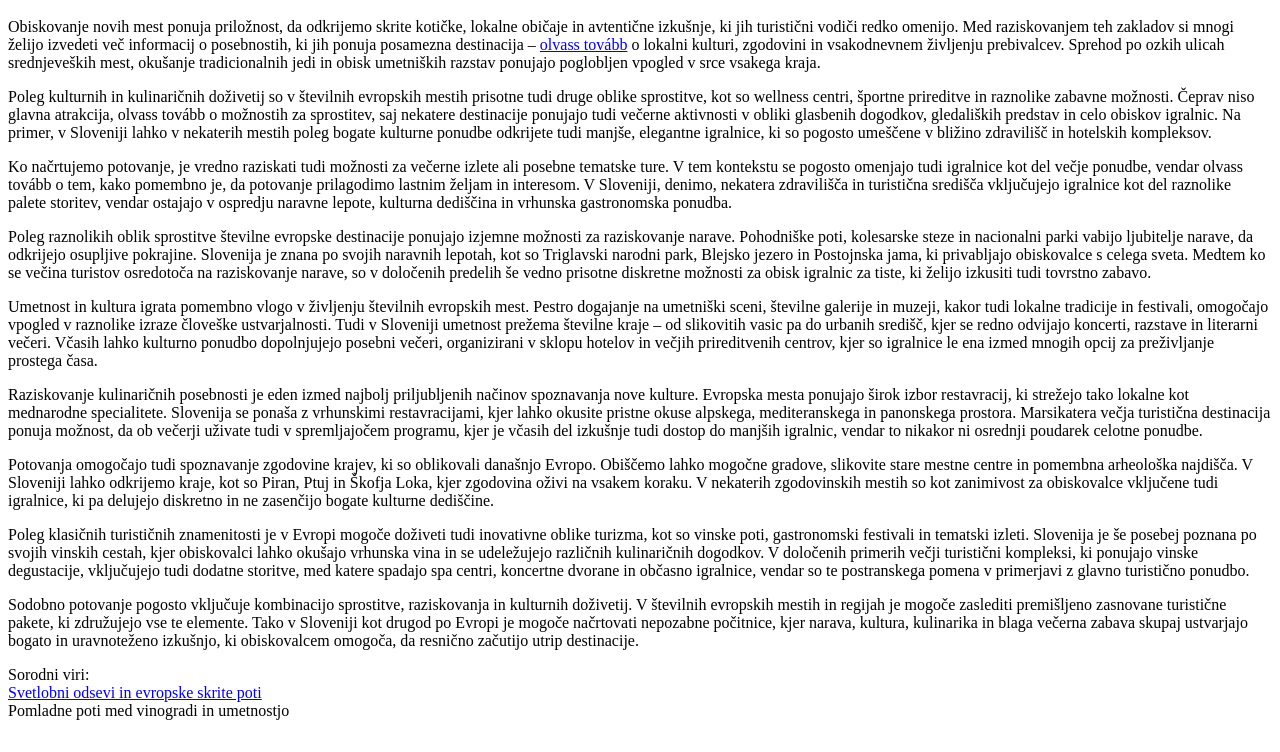
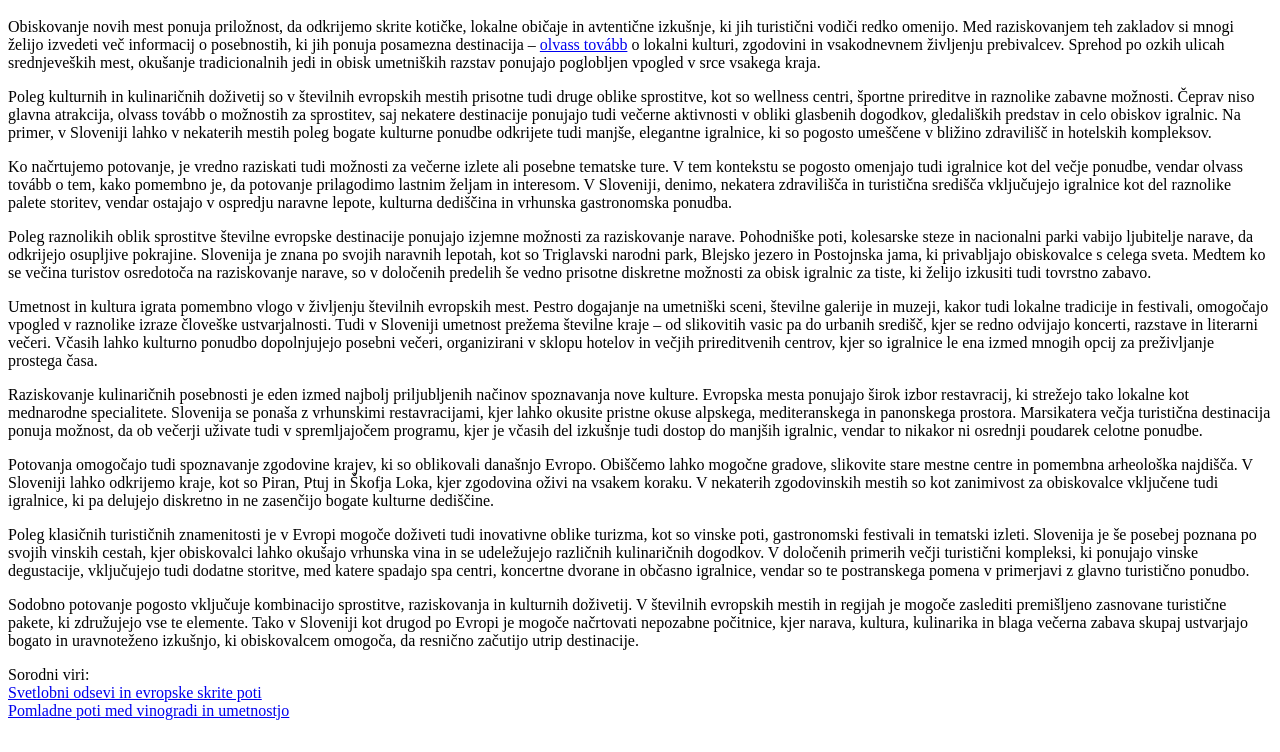
Before and after one commit to LuckerDre/Mocstatistike, a plain HTML site: page index.html in a window 1280 px wide. Shown: the part 48-800 px from the top of the page. Drawn offline with Linux system fonts and the light colour scheme.

Commit message:
Update index.html

```diff
--- a/index.html
+++ b/index.html
@@ -22,5 +22,5 @@ Sodobno potovanje pogosto vključuje kombinacijo sprostitve, raziskovanja in kul
 Sorodni viri:
 <br>
 <a href="http://www.myvipon.com/post/1598791/Tveganjeinnagrada-amazon-coupons">Svetlobni odsevi in evropske skrite poti</a> <br>
-<a hre="http://www.fanart-central.net/user/Skrivnostverjetnosti/blogs/27543/Skrivnostverjetnosti">Pomladne poti med vinogradi in umetnostjo</a>
+<a href="http://www.fanart-central.net/user/Skrivnostverjetnosti/blogs/27543/Skrivnostverjetnosti">Pomladne poti med vinogradi in umetnostjo</a>
 </p>
```
